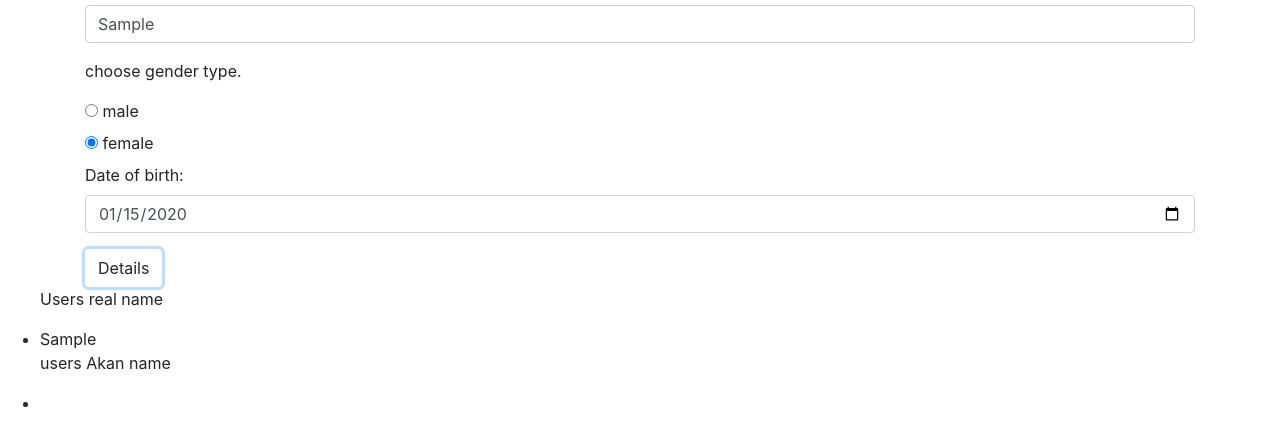
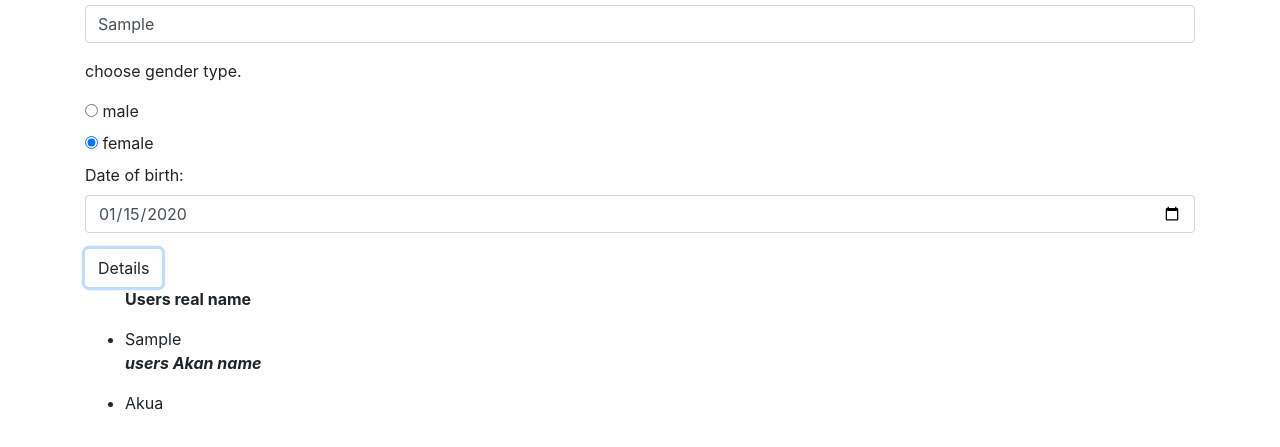
Before and after one commit to mishael254/week-2--project, a plain HTML site: page index.html in a window 1280 px wide. Both pictures are taken after typing "Sample", "2020-01-15" into the empty fields and a click on the button "Details". Shown: the part 169-616 px from the top of the page. Drawn offline with nearby package versions, Linux system fonts and the light colour scheme.

Commit message:
added a div id of output to output the result below the form in both index.html file and scripts.js

```diff
--- a/index.html
+++ b/index.html
@@ -42,20 +42,15 @@
 
         </form>
 
-      </div>
       <div id="description">
         <ul>
-          <p>Users real name</p>
+          <p><strong>Users real name</strong></p>
           <li><span class="person1"</span></li>
-            <p>users Akan name</p>
+            <p><strong><em>users Akan name</em></strong></p>
             <li><div id="output"> </div></li>
 
         </ul>
-
-
-
       </div>
-
     </div>
 
   </body>
--- a/js/scripts.js
+++ b/js/scripts.js
@@ -16,21 +16,16 @@ return day&&akanMaleNames[day.getDay()];
 $(document).ready(function() {
     $("#blanks form").submit(function(event) {
         var person1Input=$("input#person1").val();
+        $(".person1").text(person1Input);
+        var gender = $("input:radio[name=gender]:checked").val()
+        var dob = $("#born").val();
+        $(".born").text(dob);
+        var result=akan(dob,gender);
+        $("#output").text(result);
+        $("#description").show();
 
 
-        $(".person1").text(person1Input);
+        event.preventDefault();
 
-
-        $("#description").show();
-
-        event.preventDefault();
-        var gender = $("input:radio[name=flavor]:checked").val()
-        var dob = $("#born").val();
-
-
-
-
-
-        $("output").text(result);
       });
     });
```
